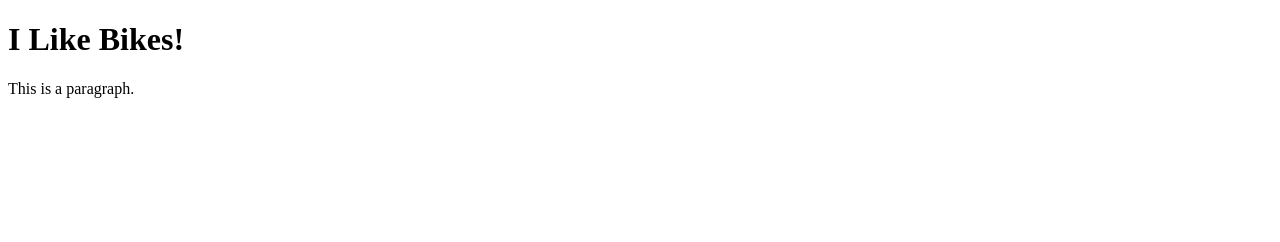
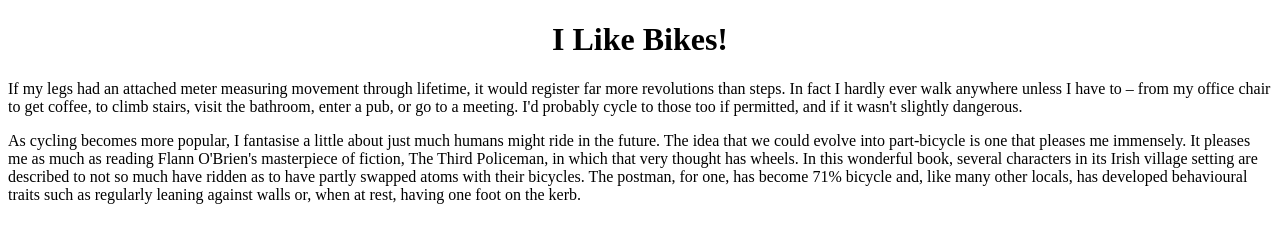
Before and after one commit to zkamp/dws1, a plain HTML site: page project1/index.html in a window 1280 px wide. Drawn offline with Linux system fonts and the light colour scheme.

Commit message:
added content to paragraphs

```diff
--- a/project1/index.html
+++ b/project1/index.html
@@ -5,7 +5,20 @@
 		<title>Bikes are the Best</title>
 	</head>
 	<body>
-		<h1>I Like Bikes!</h1>
-		<p>This is a paragraph.</p>
+		<center><h1>I Like Bikes!</h1></center>
+		<p>If my legs had an attached meter measuring movement through lifetime, it would
+		 register far more revolutions than steps. In fact I hardly ever walk anywhere
+		  unless I have to – from my office chair to get coffee, to climb stairs, visit
+		   the bathroom, enter a pub, or go to a meeting. I'd probably cycle to those too
+		    if permitted, and if it wasn't slightly dangerous.</p>
+		<p>As cycling becomes more popular, I fantasise a little about just much humans
+		might ride in the future. The idea that we could evolve into part-bicycle is one
+		that pleases me immensely. It pleases me as much as reading Flann O'Brien's
+		 masterpiece of fiction, The Third Policeman, in which that very thought has
+		  wheels. In this wonderful book, several characters in its Irish village setting
+		   are described to not so much have ridden as to have partly swapped atoms with
+		    their bicycles. The postman, for one, has become 71% bicycle and, like many
+		     other locals, has developed behavioural traits such as regularly leaning
+		      against walls or, when at rest, having one foot on the kerb.</p>
 	</body>
 </html>
```
